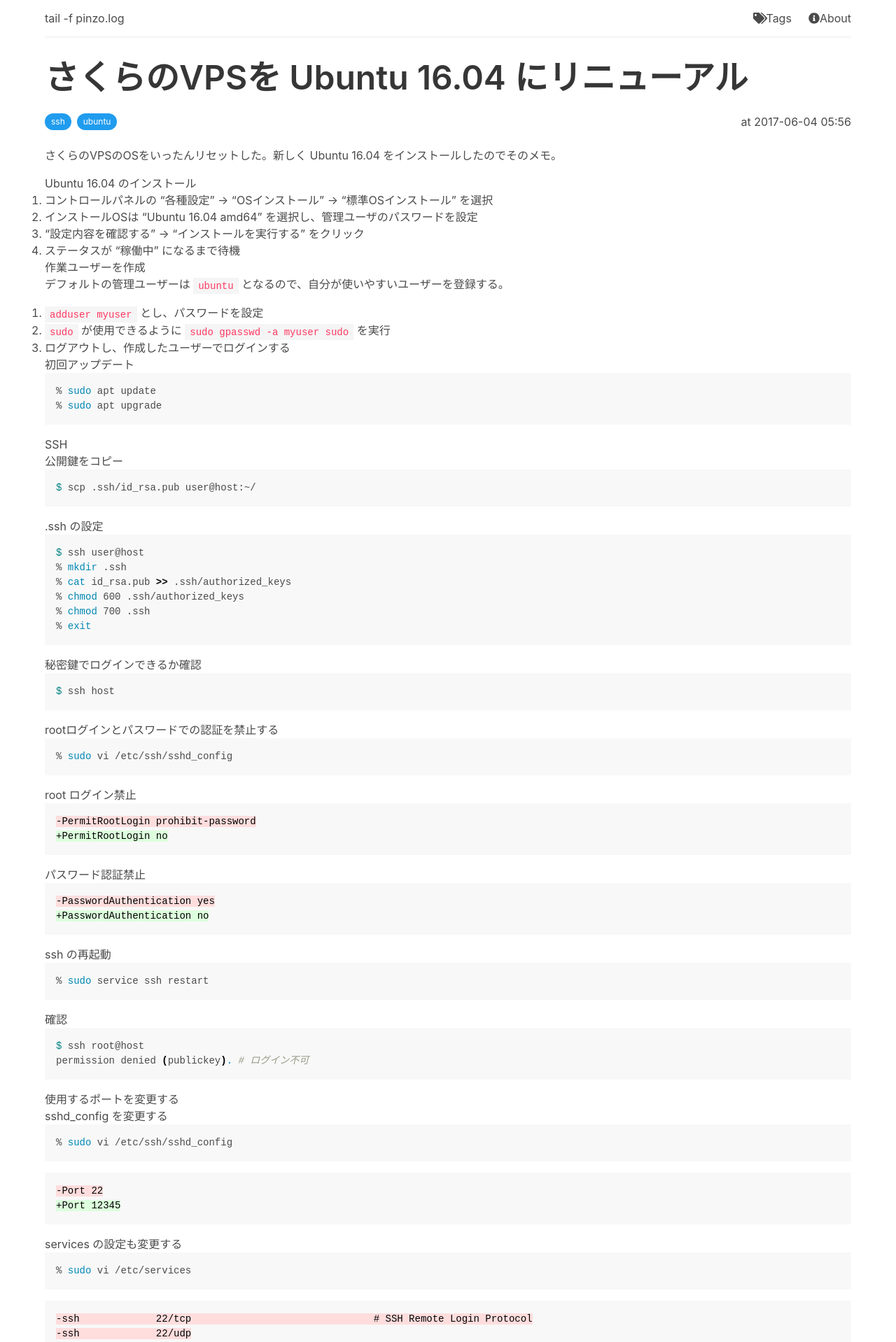
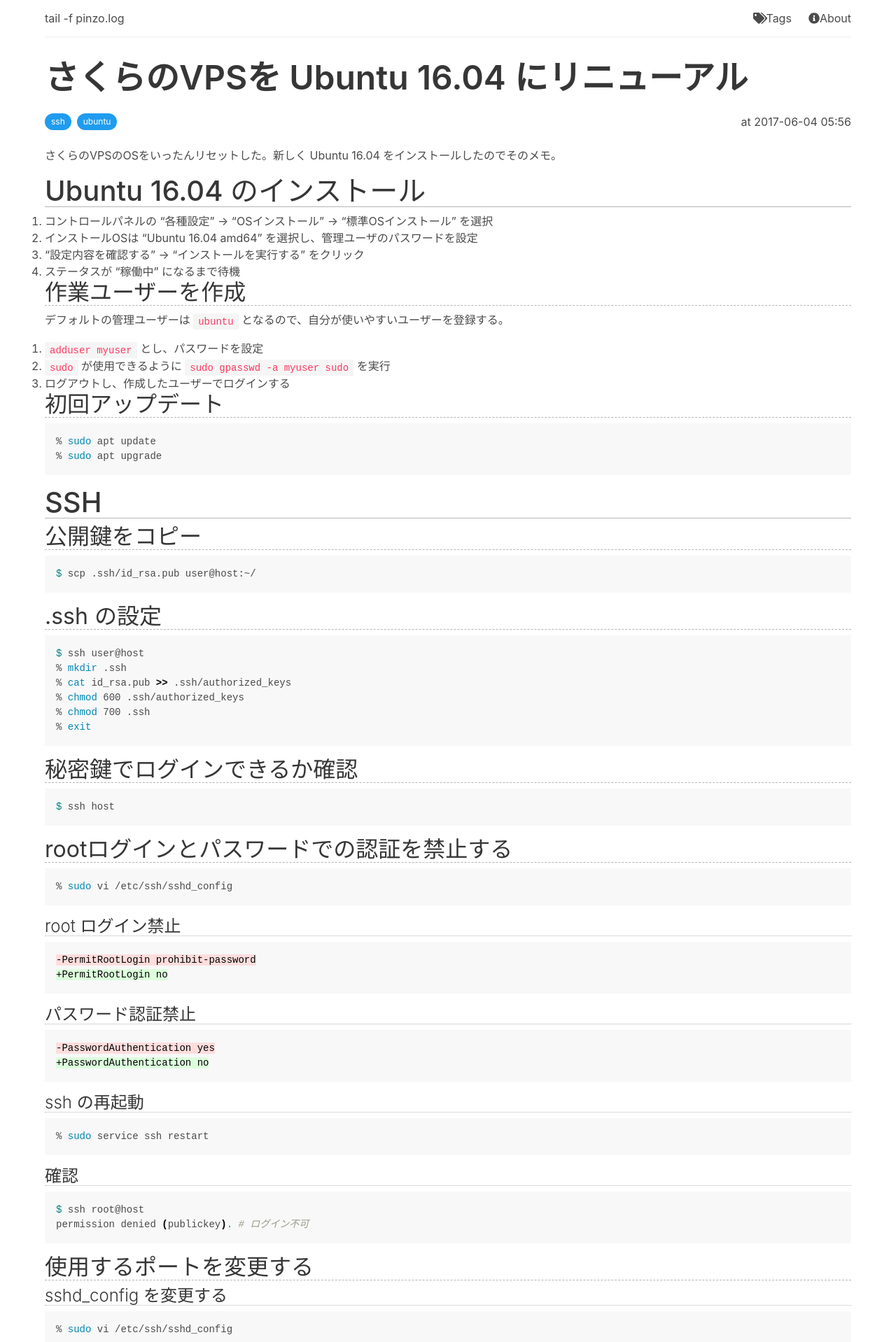
Before and after one commit to pinzolo/pinzolo.github.io, a Jekyll site: the page built from _posts/2017-06-04-install-ubuntu1604-to-sakura-vps.md, in a window 1280 px wide. Shown: the top 1918 px of the page at 70% size. Built offline with Jekyll 4.4.1, drawn with Linux system fonts in a browser that asks for light colours; nearby versions of some CDN libraries.

Commit message:
Add title tags style

```diff
--- a/assets/css/style.scss
+++ b/assets/css/style.scss
@@ -14,7 +14,7 @@
   }
 }
 
-.post-entry {
+.post-content {
   p {
     padding-bottom: 1rem;
   }
@@ -27,6 +27,55 @@
       padding: 1rem;
     }
   }
+
+  $TITLE_COLOR: #363636;
+  $TITLE_LINE_HEIGHT: 1.125;
+  $TITLE_BORDER_COLOR: hsl(0, 0%, 71%);
+  %post_content_title {
+    color: $TITLE_COLOR;
+    line-height: $TITLE_LINE_HEIGHT;
+    margin-bottom: 0.5rem;
+    border-bottom-color: $TITLE_BORDER_COLOR;
+  }
+
+  h1 {
+    @extend %post_content_title;
+    font-size: 3rem;
+    font-weight: 600;
+    border-bottom-width: 2px;
+    border-bottom-style: solid;
+  }
+  h2 {
+    @extend %post_content_title;
+    font-size: 2.5rem;
+    font-weight: 500;
+    border-bottom-width: 1px;
+    border-bottom-style: solid;
+  }
+  h3 {
+    @extend %post_content_title;
+    font-size: 2rem;
+    font-weight: 400;
+    border-bottom-width: 1px;
+    border-bottom-style: dashed;
+  }
+  h4 {
+    @extend %post_content_title;
+    font-size: 1.5rem;
+    font-weight: 300;
+    border-bottom-width: 1px;
+    border-bottom-style: dotted;
+  }
+  h5 {
+    @extend %post_content_title;
+    font-size: 1.25rem;
+    font-weight: 200;
+  }
+  h6 {
+    @extend %post_content_title;
+    font-size: 1rem;
+    font-weight: 100;
+  }
 }
 
 .pager {
```
